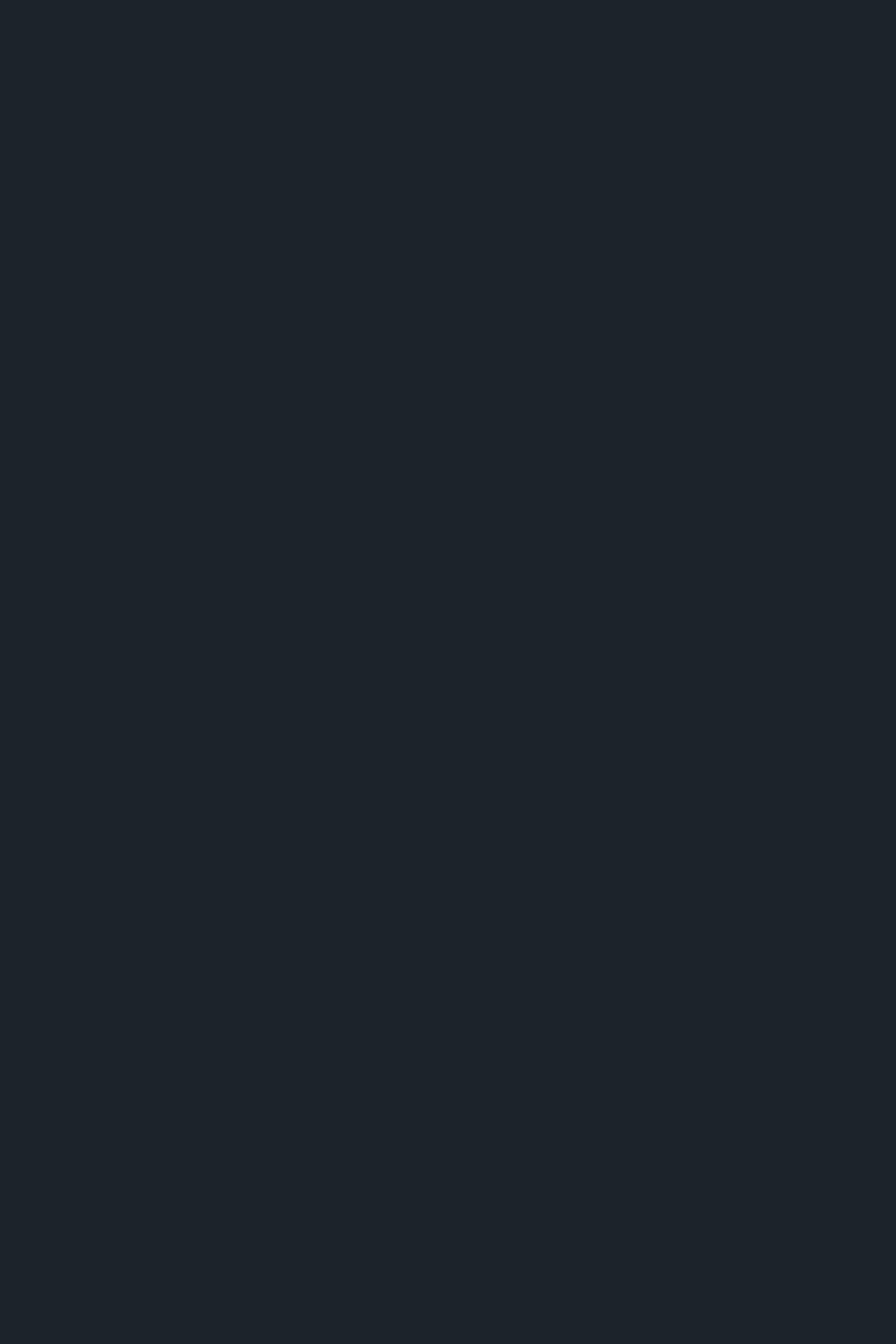
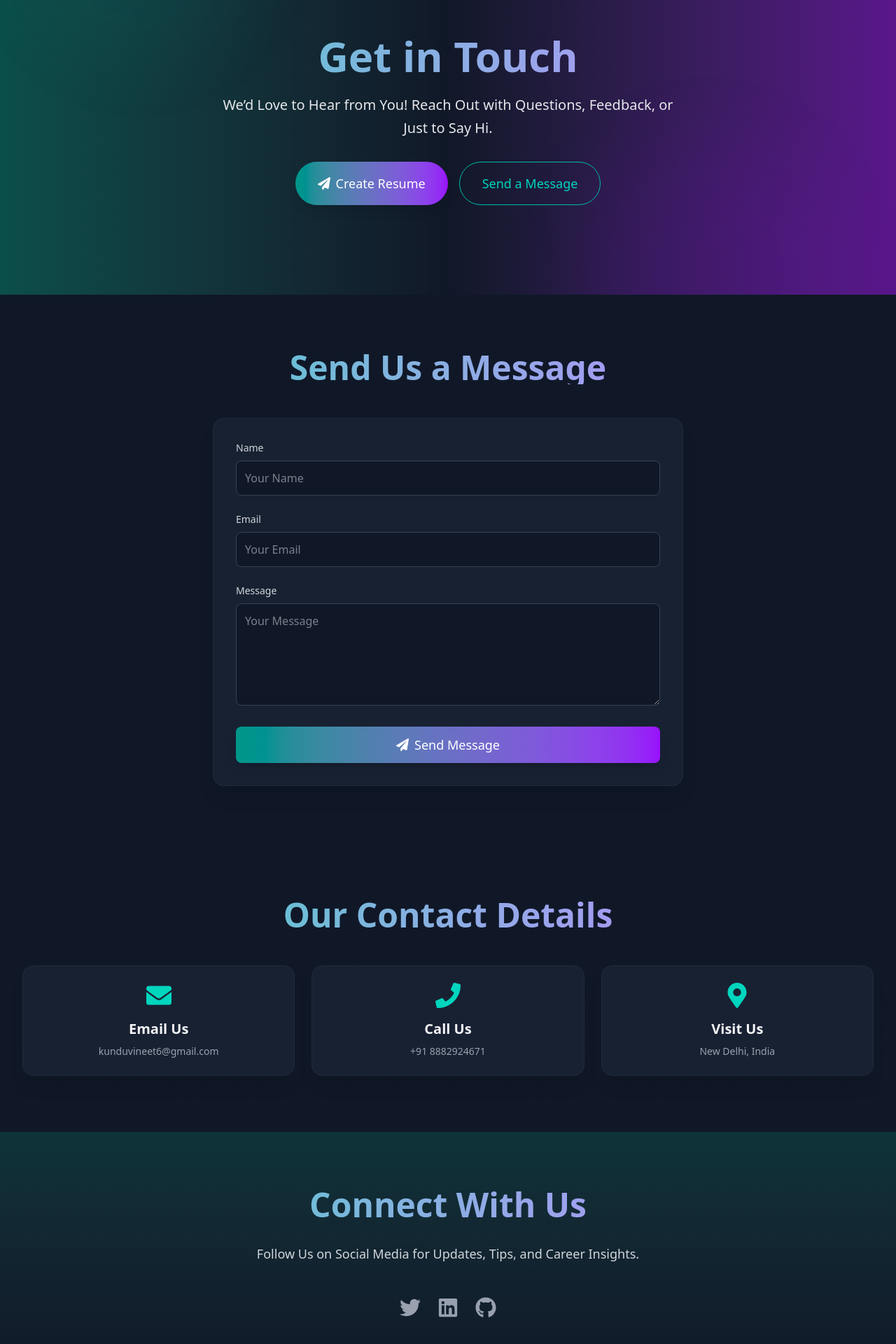
Before and after one commit to KunduVineet/AI-Resume-Generation, a React (Vite) app in the folder resume_frontend/: page /contact in a window 1280 px wide. Shown: the part 154-2074 px from the top of the page at 70% size. Before the commit the page ends 800 px from the top, so only its background shows below. Built offline with nearby package versions, Linux system fonts and the light colour scheme.

Commit message:
About, Services page modified and contact page created

```diff
--- a/resume_frontend/package.json
+++ b/resume_frontend/package.json
@@ -19,6 +19,7 @@
     "react-hot-toast": "^2.5.2",
     "react-icons": "^5.5.0",
     "react-router": "^7.4.1",
+    "react-router-dom": "^7.5.0",
     "resume_frontend": "file:",
     "tailwindcss": "^4.0.17"
   },
--- a/resume_frontend/src/pages/About.jsx
+++ b/resume_frontend/src/pages/About.jsx
@@ -8,6 +8,7 @@ import {
   FaGlobe,
   FaCheckCircle,
   FaStar,
+  FaCode
 } from 'react-icons/fa';
 import { motion } from 'framer-motion';
 import TeamImage from '../assets/team.jpg';
@@ -54,7 +55,7 @@ const About = () => {
             </motion.p>
             <motion.div variants={fadeIn} className="mt-8 flex gap-4 justify-center md:justify-start">
               <Link
-                to="/generate"
+                to="/generate-resume"
                 className="px-8 py-4 text-lg bg-gradient-to-r from-teal-600 to-purple-600 hover:from-teal-700 hover:to-purple-700 text-white rounded-full shadow-lg transition-transform transform hover:scale-105 flex items-center gap-2"
               >
                 <FaRocket /> Start Your Journey
@@ -233,12 +234,12 @@ const About = () => {
           >
             <ImpactCard
               icon={<FaUsers className="text-teal-400 text-4xl" />}
-              value="10,000+"
+              value="100+"
               label="Resumes Created"
             />
             <ImpactCard
               icon={<FaGlobe className="text-teal-400 text-4xl" />}
-              value="50+"
+              value="10+"
               label="Countries Reached"
             />
             <ImpactCard
@@ -277,7 +278,7 @@ const About = () => {
         </motion.p>
         <motion.div variants={fadeIn} className="flex justify-center gap-4">
           <Link
-            to="/generate"
+            to="/generate-resume"
             className="px-8 py-4 text-lg bg-gradient-to-r from-teal-600 to-purple-600 hover:from-teal-700 hover:to-purple-700 text-white rounded-full shadow-lg transition-transform transform hover:scale-105 flex items-center gap-2"
           >
             <FaRocket /> Create Your Resume
--- a/resume_frontend/src/pages/Contact.jsx
+++ b/resume_frontend/src/pages/Contact.jsx
@@ -1,9 +1,267 @@
-import React from 'react'
+import React from 'react';
+import { Link } from 'react-router-dom';
+import {
+  FaEnvelope,
+  FaPhone,
+  FaMapMarkerAlt,
+  FaPaperPlane,
+  FaTwitter,
+  FaLinkedin,
+  FaGithub,
+} from 'react-icons/fa';
+import { motion } from 'framer-motion';
+
+// Animation Variants
+const fadeIn = {
+  hidden: { opacity: 0, y: 20 },
+  visible: { opacity: 1, y: 0, transition: { duration: 0.6 } },
+};
+
+const staggerContainer = {
+  hidden: { opacity: 0 },
+  visible: {
+    opacity: 1,
+    transition: { staggerChildren: 0.2 },
+  },
+};
 
 const Contact = () => {
   return (
-    <div>Contact</div>
-  )
-}
+    <div className="bg-gray-900 text-white min-h-screen font-sans">
+      {/* Hero Section */}
+      <motion.section
+        initial="hidden"
+        animate="visible"
+        variants={staggerContainer}
+        className="relative py-32 px-4 bg-gradient-to-r from-teal-900 via-gray-900 to-purple-900 overflow-hidden"
+      >
+        <div className="absolute inset-0 opacity-30">
+          <div className="absolute w-80 h-80 bg-teal-600/30 rounded-full -top-40 left-10 blur-3xl animate-pulse"></div>
+          <div className="absolute w-96 h-96 bg-purple-600/30 rounded-full -bottom-40 right-20 blur-3xl animate-pulse delay-1000"></div>
+        </div>
+        <div className="relative z-10 container mx-auto text-center">
+          <motion.h1
+            variants={fadeIn}
+            className="text-5xl md:text-6xl font-bold bg-gradient-to-r from-teal-400 to-purple-400 bg-clip-text text-transparent"
+          >
+            Get in Touch
+          </motion.h1>
+          <motion.p
+            variants={fadeIn}
+            className="text-xl mt-6 text-gray-200 leading-relaxed max-w-2xl mx-auto"
+          >
+            We’d Love to Hear from You! Reach Out with Questions, Feedback, or Just to Say Hi.
+          </motion.p>
+          <motion.div variants={fadeIn} className="mt-8 flex gap-4 justify-center">
+            <Link
+              to="/generate-resume"
+              className="px-8 py-4 text-lg bg-gradient-to-r from-teal-600 to-purple-600 hover:from-teal-700 hover:to-purple-700 text-white rounded-full shadow-lg transition-transform transform hover:scale-105 flex items-center gap-2"
+            >
+              <FaPaperPlane /> Create Resume
+            </Link>
+            <a
+              href="#contact-form"
+              className="px-8 py-4 text-lg bg-transparent border border-teal-500 hover:bg-teal-500/20 text-teal-400 hover:text-white rounded-full transition-all duration-300"
+            >
+              Send a Message
+            </a>
+          </motion.div>
+        </div>
+      </motion.section>
+
+      {/* Contact Form Section */}
+      <motion.section
+        initial="hidden"
+        whileInView="visible"
+        viewport={{ once: true }}
+        variants={staggerContainer}
+        className="py-20 container mx-auto px-4 sm:px-6 lg:px-8"
+      >
+        <motion.h2
+          variants={fadeIn}
+          className="text-4xl md:text-5xl font-bold text-center bg-gradient-to-r from-teal-400 to-purple-400 bg-clip-text text-transparent mb-12"
+        >
+          Send Us a Message
+        </motion.h2>
+        <motion.div
+          variants={fadeIn}
+          className="max-w-2xl mx-auto bg-gray-800/60 p-8 rounded-2xl shadow-xl border border-gray-700/30"
+        >
+          <form id="contact-form">
+            <div className="mb-6">
+              <label
+                htmlFor="name"
+                className="block text-sm font-medium text-gray-300 mb-2"
+              >
+                Name
+              </label>
+              <input
+                type="text"
+                id="name"
+                className="w-full p-3 bg-gray-900 border border-gray-700 rounded-lg text-gray-200 focus:outline-none focus:border-teal-500"
+                placeholder="Your Name"
+                required
+              />
+            </div>
+            <div className="mb-6">
+              <label
+                htmlFor="email"
+                className="block text-sm font-medium text-gray-300 mb-2"
+              >
+                Email
+              </label>
+              <input
+                type="email"
+                id="email"
+                className="w-full p-3 bg-gray-900 border border-gray-700 rounded-lg text-gray-200 focus:outline-none focus:border-teal-500"
+                placeholder="Your Email"
+                required
+              />
+            </div>
+            <div className="mb-6">
+              <label
+                htmlFor="message"
+                className="block text-sm font-medium text-gray-300 mb-2"
+              >
+                Message
+              </label>
+              <textarea
+                id="message"
+                rows="5"
+                className="w-full p-3 bg-gray-900 border border-gray-700 rounded-lg text-gray-200 focus:outline-none focus:border-teal-500"
+                placeholder="Your Message"
+                required
+              ></textarea>
+            </div>
+            <motion.button
+              type="submit"
+              variants={fadeIn}
+              className="w-full px-6 py-3 text-lg bg-gradient-to-r from-teal-600 to-purple-600 hover:from-teal-700 hover:to-purple-700 text-white rounded-lg shadow-lg transition-transform transform hover:scale-105 flex items-center justify-center gap-2"
+              whileHover={{ scale: 1.05 }}
+            >
+              <FaPaperPlane /> Send Message
+            </motion.button>
+          </form>
+        </motion.div>
+      </motion.section>
+
+      {/* Contact Info Section */}
+      <motion.section
+        initial="hidden"
+        whileInView="visible"
+        viewport={{ once: true }}
+        variants={staggerContainer}
+        className="py-20 bg-gradient-to-b from-gray-850 to-gray-900"
+      >
+        <div className="container mx-auto px-4 sm:px-6 lg:px-8">
+          <motion.h2
+            variants={fadeIn}
+            className="text-4xl md:text-5xl font-bold text-center bg-gradient-to-r from-teal-400 to-purple-400 bg-clip-text text-transparent mb-12"
+          >
+            Our Contact Details
+          </motion.h2>
+          <motion.div
+            variants={staggerContainer}
+            className="grid grid-cols-1 sm:grid-cols-2 lg:grid-cols-3 gap-6"
+          >
+            <ContactCard
+              icon={<FaEnvelope className="text-teal-400 text-4xl" />}
+              title="Email Us"
+              desc="kunduvineet6@gmail.com"
+              link="mailto:kunduvineet6@gmail.com"
+            />
+            <ContactCard
+              icon={<FaPhone className="text-teal-400 text-4xl" />}
+              title="Call Us"
+              desc="+91 8882924671"
+              link="tel:8882924671"
+            />
+            <ContactCard
+              icon={<FaMapMarkerAlt className="text-teal-400 text-4xl" />}
+              title="Visit Us"
+              desc="New Delhi, India"
+              link="#"
+            />
+          </motion.div>
+        </div>
+      </motion.section>
+
+      {/* Social Connect Section */}
+      <motion.section
+        initial="hidden"
+        whileInView="visible"
+        viewport={{ once: true }}
+        variants={staggerContainer}
+        className="py-20 text-center bg-gradient-to-b from-teal-900/50 to-gray-900"
+      >
+        <motion.h2
+          variants={fadeIn}
+          className="text-4xl md:text-5xl font-bold bg-gradient-to-r from-teal-400 to-purple-400 bg-clip-text text-transparent mb-8"
+        >
+          Connect With Us
+        </motion.h2>
+        <motion.p
+          variants={fadeIn}
+          className="text-lg text-gray-300 max-w-2xl mx-auto mb-12"
+        >
+          Follow Us on Social Media for Updates, Tips, and Career Insights.
+        </motion.p>
+        <motion.div
+          variants={staggerContainer}
+          className="flex justify-center gap-6"
+        >
+          <SocialLink
+            icon={<FaTwitter className="text-3xl" />}
+            href="https://twitter.com/resumegenix"
+          />
+          <SocialLink
+            icon={<FaLinkedin className="text-3xl" />}
+            href="https://linkedin.com/company/resumegenix"
+          />
+          <SocialLink
+            icon={<FaGithub className="text-3xl" />}
+            href="https://github.com/resumegenix"
+          />
+        </motion.div>
+      </motion.section>
+    </div>
+  );
+};
+
+// ContactCard Component
+const ContactCard = ({ icon, title, desc, link }) => {
+  return (
+    <motion.div
+      variants={fadeIn}
+      className="bg-gray-800/60 p-6 rounded-2xl shadow-xl text-center flex flex-col items-center border border-gray-700/30 hover:border-teal-500/50 transition-all duration-300 group backdrop-blur-sm"
+      whileHover={{ scale: 1.05, boxShadow: '0 10px 20px rgba(13, 148, 136, 0.2)' }}
+    >
+      <div className="text-5xl text-teal-400 group-hover:text-teal-300 transition-colors">{icon}</div>
+      <h3 className="text-xl font-semibold mt-4 text-gray-100">{title}</h3>
+      <a
+        href={link}
+        className="text-gray-400 mt-2 text-sm hover:text-teal-400 transition-colors"
+      >
+        {desc}
+      </a>
+    </motion.div>
+  );
+};
+
+// SocialLink Component
+const SocialLink = ({ icon, href }) => {
+  return (
+    <motion.a
+      variants={fadeIn}
+      href={href}
+      target="_blank"
+      rel="noopener noreferrer"
+      className="text-gray-400 hover:text-teal-400 transition-colors"
+      whileHover={{ scale: 1.2 }}
+    >
+      {icon}
+    </motion.a>
+  );
+};
 
 export default Contact;
```
Also changed, not shown: resume_frontend/src/pages/Services.jsx (+10 -9 lines), resume_frontend/src/assets/career.svg (added), 1 other file (tests, documents, lock files or other folders).
